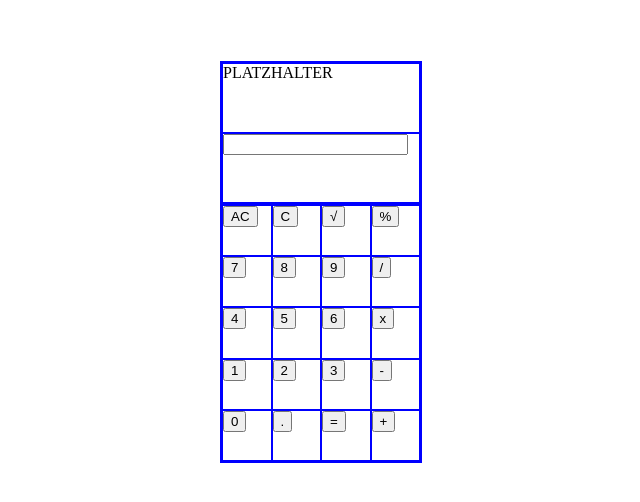
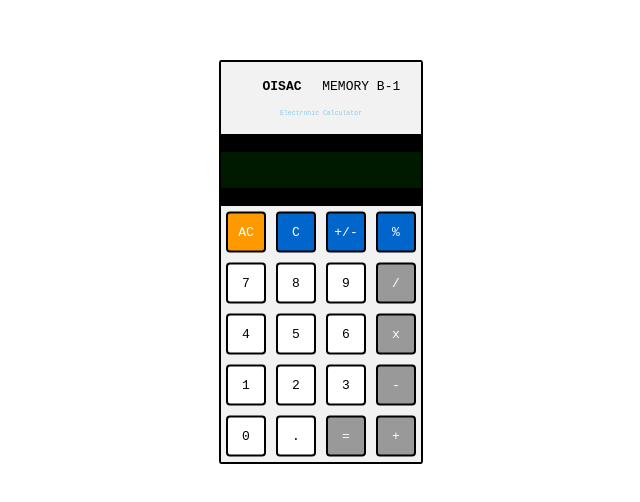
Before and after one commit to Xnicker/project-calculator, a plain HTML site: page index.html in a window 1280 px wide. Shown: the part 138-640 px from the top of the page, without its empty margins (319-959 px from the left). Drawn offline with Linux system fonts and the light colour scheme.

Commit message:
Taschenrechner fast fertig gestellt. Zwischendurch keine Commits weil vergessen :(

```diff
--- a/index.html
+++ b/index.html
@@ -8,7 +8,12 @@
         <main>
             <div id = "calculatorbox">
                 <div id ="calcHeader">
-                    <div class = "calccontainer" id ="label">PLATZHALTER</div>
+                    <div class = "calccontainer" id ="label">
+                        <div class="label" id="casio">OISAC </div>
+                        <div class="label" id ="memory"> MEMORY B-1</div>
+                        <div class="label" id ="electronic">Electronic Calculator</div>
+
+                    </div>
                     <div class ="calccontainer" id ="calcDisplayDiv">
                         <input id ="calcDisplay" type="text">
                     </div>
--- a/script.js
+++ b/script.js
@@ -1,5 +1,11 @@
 const calculatorbox = document.querySelector("#calcBody");
 const display = document.querySelector("#calcDisplay");
+let input1 = undefined;
+let input2 = undefined;
+let aufgabe ="";
+let result = undefined;
+let boolClickOperator = false;
+let boolMinusPlus = false;
 const btnMapping = /*Enthält alle Buttons für den Calculator */[
     {
         taste:"AC",
@@ -13,9 +19,9 @@ const btnMapping = /*Enthält alle Buttons für den Calculator */[
     },
 
     {
-        taste:"√",
+        taste:"+/-",
         dataKey:87,
-        info:"wurzel",
+        info:"plusminus",
     },
     {
         taste:"%",
@@ -94,7 +100,7 @@ const btnMapping = /*Enthält alle Buttons für den Calculator */[
 
     {
         taste: "0",
-        dataKey:48,
+        dataKey:96,
         info:"0",
     },
         {
@@ -129,15 +135,15 @@ function initializeButtons(button) {
     /*unelegante Lösung, Regex muss noch zum laufen gebracht werden.
      Damit die Buttons abhängig vom "Typ" die richtige Klasse kriegen  */
     if (button.taste >= 0 || button.taste ==".") {
-        divButton.classList.add("operatorDiv");
-        clickButton.classList.add("operatorButton");
+        divButton.classList.add("operandDiv");
+        clickButton.classList.add("operandButton");
         divButton.classList.add("calcDiv");
         clickButton.classList.add("calcButton");
 
     }
     else {
-        divButton.classList.add("operandDiv");
-        clickButton.classList.add("operandButton");
+        divButton.classList.add("operatorDiv");
+        clickButton.classList.add("operatorButton");
         divButton.classList.add("calcDiv");
         clickButton.classList.add("calcButton");
     }
@@ -149,13 +155,109 @@ function initializeButtons(button) {
     calculatorbox.appendChild(divButton);
     divButton.appendChild(clickButton);
 }
+resetCalculator();
+const buttons = document.querySelectorAll("button");
+buttons.forEach(button => button.addEventListener("click", handleCalculator ))
 
-const buttons = document.querySelectorAll("button");
-buttons.forEach(button => button.addEventListener("click", function (e){
-    if (e.currentTarget.classList.contains("operatorButton")) {
-        console.log(e.currentTarget.classList);
-        display.value+=e.currentTarget.info;
+function handleCalculator (e) {
+    if (e.currentTarget.dataKey==67) { /*Wenn er C drückt */
+        resetDisplay()
+    }
+    else if (e.currentTarget.dataKey == 89) { /*Wenn er AC drückt */
+        resetCalculator();
+    }
+    else if (e.currentTarget.dataKey == 111 || /*Wenn er Operatoren drückt */
+         e.currentTarget.dataKey == 106 || e.currentTarget.dataKey == 109 ||  e.currentTarget.dataKey == 107 ) {
+        boolClickOperator = true;
+        /*Überprüft ob die Inputvariablen schon geschrieben sind um zu differenzieren ob
+        es sich um die erste oder zweite angegebene Zahl handelt
+        Falls die erste schon beschrieben ist, soll er die zweite beschreiben und das Ergebnis ausrechnen. Notwendig da die
+        Berechnung der ersten Teilaufgabe erst nach der Auswahl des zweiten Operators geschieht. Behandelt für jeden weiteren Schritt das Ergebnis als
+        wäre es der erste eingegebene Value  */
+        if (input1 == undefined) {
+            input1 = parseFloat(display.value);
+            aufgabe = e.currentTarget.info;
+        } else if (input1 != undefined) {
+            input2 = parseFloat(display.value);
+            result = operate(input1,input2,aufgabe);
+            aufgabe = e.currentTarget.info;
+            display.value = result;
+            input1 = result;
+            input2 = undefined;
+        }
+    }
+    else if (e.currentTarget.dataKey == 48) { /* Wenn er = drückt */
+
+       if (input1 != undefined) {
+           input2 = parseInt(display.value);
+       }
+       if (input1 != undefined && input2 != undefined) {
+           result = operate(input1,input2,aufgabe);
+           display.value= result;
+           input1 = undefined;
+           input2 = undefined;
+       }
+       else if (input1 != undefined && input2 == undefined) {
+           display.value = input1;
+       }
+
+    }
+    else if (e.currentTarget.dataKey == 87) { /* Wenn er PlusMinus drückt */
+        let changeString = display.value
+        let regexMinus = /\-/
+        if (boolMinusPlus == false) {
+            boolMinusPlus = true;
+            display.value=`-${changeString}`;
+        }
+        else {
+            boolMinusPlus = false;
+            display.value = changeString.replace(regexMinus,"")
+        }
+    }
+    else if (e.currentTarget.dataKey == 80) { /*Wenn er Prozent drückt */
+        let changeString = display.value / 100;
+        display.value = changeString;
+
+    }
+    else { /* wenn er Zahlen drückt */
+        if (boolClickOperator == true) {
+            resetDisplay();
+            boolClickOperator = false;
+        }
+        display.value+= e.currentTarget.info
+
     }
 
+}
 
-}))
+function operate(sum1,sum2,operator){
+    if (operator == "+") {
+        return sum1 + sum2;
+    }
+    else if (operator == "-") {
+        return sum1-sum2;
+    }
+    else if (operator == "x") {
+        return sum1 * sum2;
+    }
+    else if (operator == "/") {
+        if (sum1 == 0 || sum2 == 0) {
+            return 1337;
+        }
+        else {
+            return sum1 / sum2;
+        }
+
+    }
+}
+
+function resetDisplay(){
+    display.value="";
+}
+function resetCalculator() {
+    input1= undefined;
+    input2= undefined;
+    aufgabe="";
+    result= undefined;
+    resetDisplay();
+}
--- a/style.css
+++ b/style.css
@@ -12,7 +12,53 @@ main {
     margin: 0px;
 }
 div {
-    border: 1px solid blue;
+    background-color: #f2f2f2;
+}
+#label {
+    display: grid;
+    grid-template-areas: "top top"
+    "topleft topright"
+    "unten unten";
+}
+.label {
+    font-family: monospace;
+}
+#casio {
+    grid-area: topleft;
+    text-align: right;
+    display:table-cell;
+    vertical-align: bottom;
+    font-size: 1.5em;
+    font-weight: bold;
+
+
+}
+#memory {
+    grid-area: topright;
+    text-align: center;
+    font-size: 1.5em;
+}
+#electronic{
+    grid-area: unten;
+    text-align: center;
+    font-size: 1em;
+    color: skyblue;
+}
+
+.operandButton {
+    background-color: white;
+    border: 2px solid black;
+}
+.operatorButton {
+    background-color: #999999;
+    border: 2px solid black;
+    color: white;
+}
+#buttonzuruecksetzen {
+    background-color: #ff9900;
+}
+#buttonloeschen, #buttonplusminus, #buttonprozent {
+    background-color: #0066cc;
 }
 #calculatorbox {
     display: grid;
@@ -24,6 +70,8 @@ div {
     "body"
     "body"
     "body";
+    border:2px solid black;
+    border-radius: 1%;
 
 }
 #calcHeader{
@@ -43,6 +91,50 @@ div {
 }
 #calcDisplay{
     text-align: right;
+    height: 50%;
+    width: 100%;
+    margin:0px;
+    padding:0px;
+    position: relative;
+    top: 25%;
+    background-color: #001a00;
+    border-style: none;
+    font-size: 2em;
+    font-family: monospace;
+    color: #99ff99;
 }
-.operatorDiv {}
-.operatorButton{}
+#calcDisplayDiv{
+    background-color:black;
+
+}
+button {
+    position: relative;
+    top:50%;
+    left:50%;
+    transform: translate(-50%, -50%);
+    font-size: 1.5em;
+    font-family: monospace;
+    height:80%;
+    width: 80%;
+    border-radius: 10%;
+
+
+}
+
+@media screen and (max-height: 800px) {
+    button {
+        font-size: 1em;
+    }
+    #calcDisplay {
+        font-size: 1em;
+    }
+    #casio {
+        font-size: 1em;
+    }
+    #memory  {
+        font-size: 1em;
+    }
+    #electronic {
+        font-size: 0.5em;
+    }
+}
```
